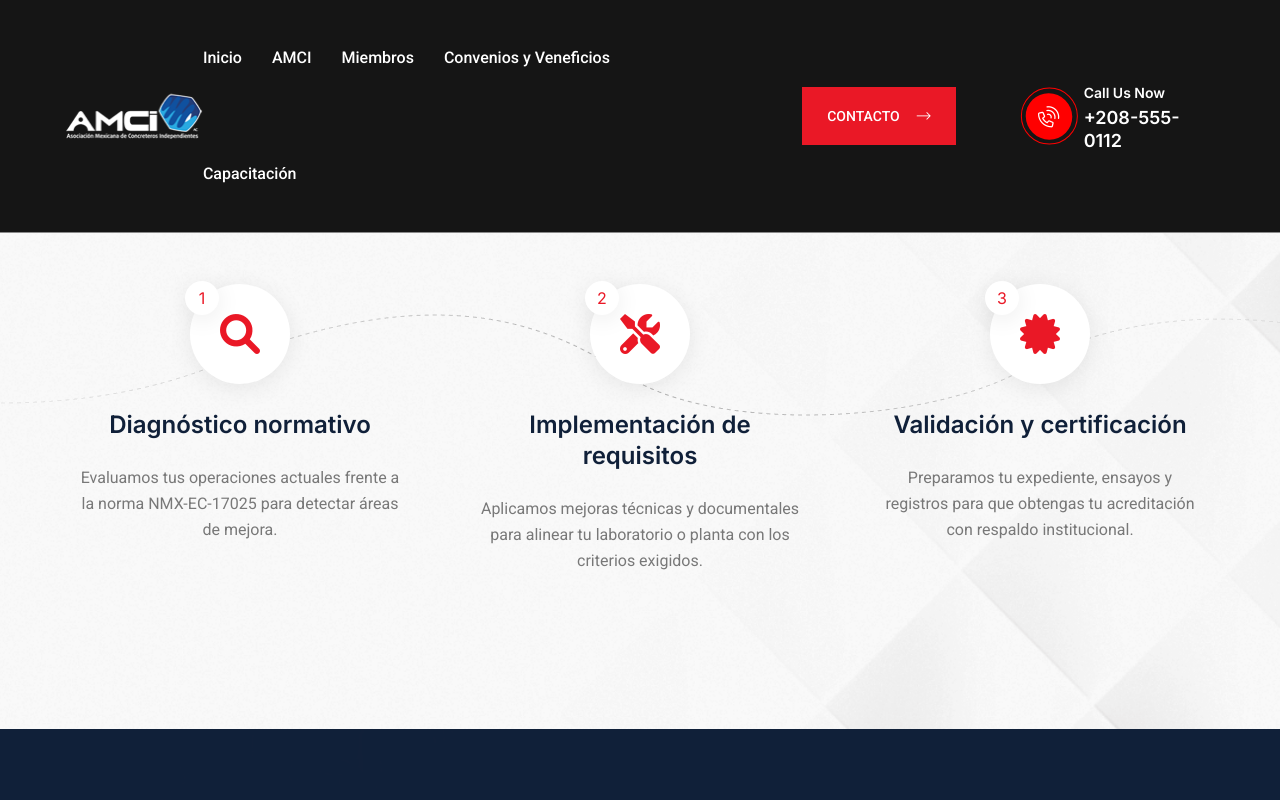
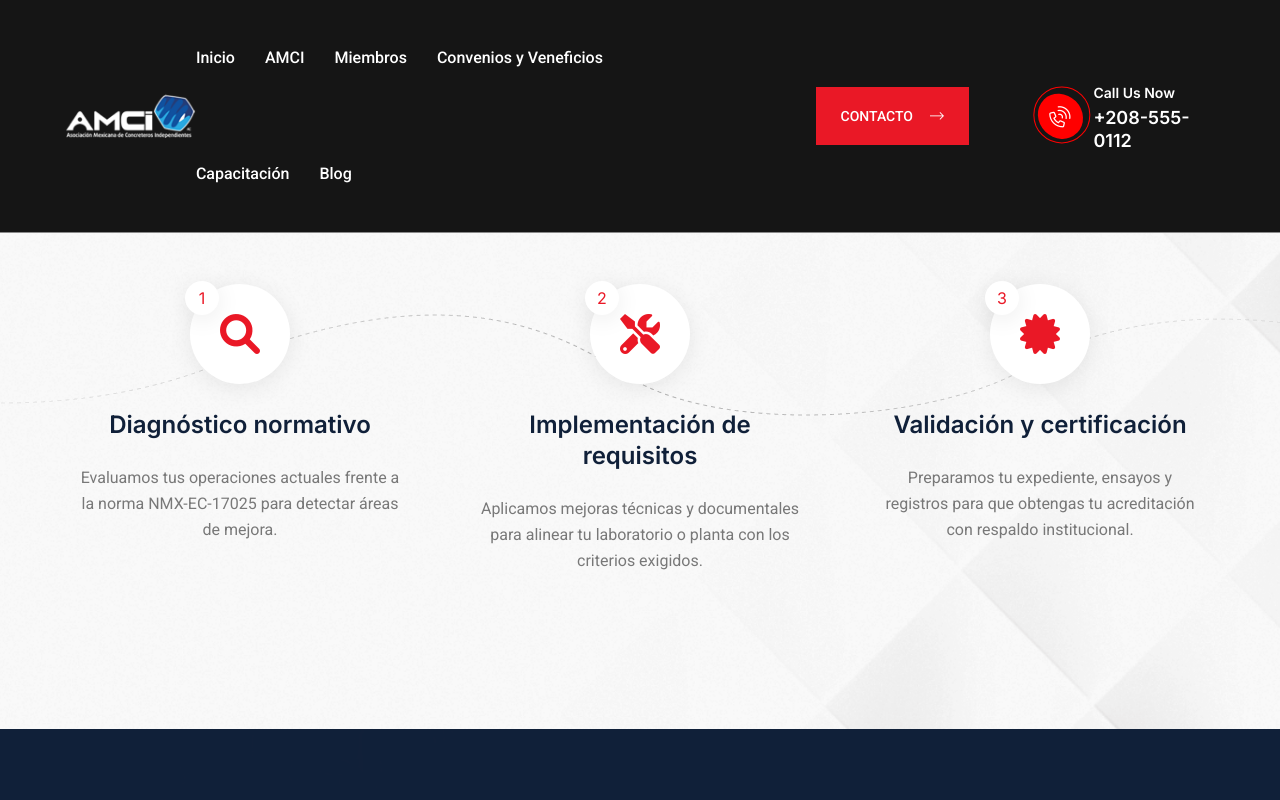
Before and after one commit to teseodataweb/amci, a React (Vite) app: page /mnx in a window 1280 px wide. Shown: the top 800 px of the page. Built offline with nearby package versions, Linux system fonts and the light colour scheme.

Commit message:
018 Blog

```diff
--- a/src/data/MenuData.ts
+++ b/src/data/MenuData.ts
@@ -71,6 +71,15 @@ const menu_data: MenuItem[] = [
             { link: "/pruebas_Concreto", title: "Pruebas Concreto" },
         ],
     },
+    {
+        id: 5,
+        title: "Blog",
+        link: "https://amciac.org/blog/",
+        has_dropdown: true,
+        sub_menus: [
+            { link: "https://amciac.org/blog/", title: "Blog" },
+        ],
+    },
 ];
 
 export default menu_data;
```
